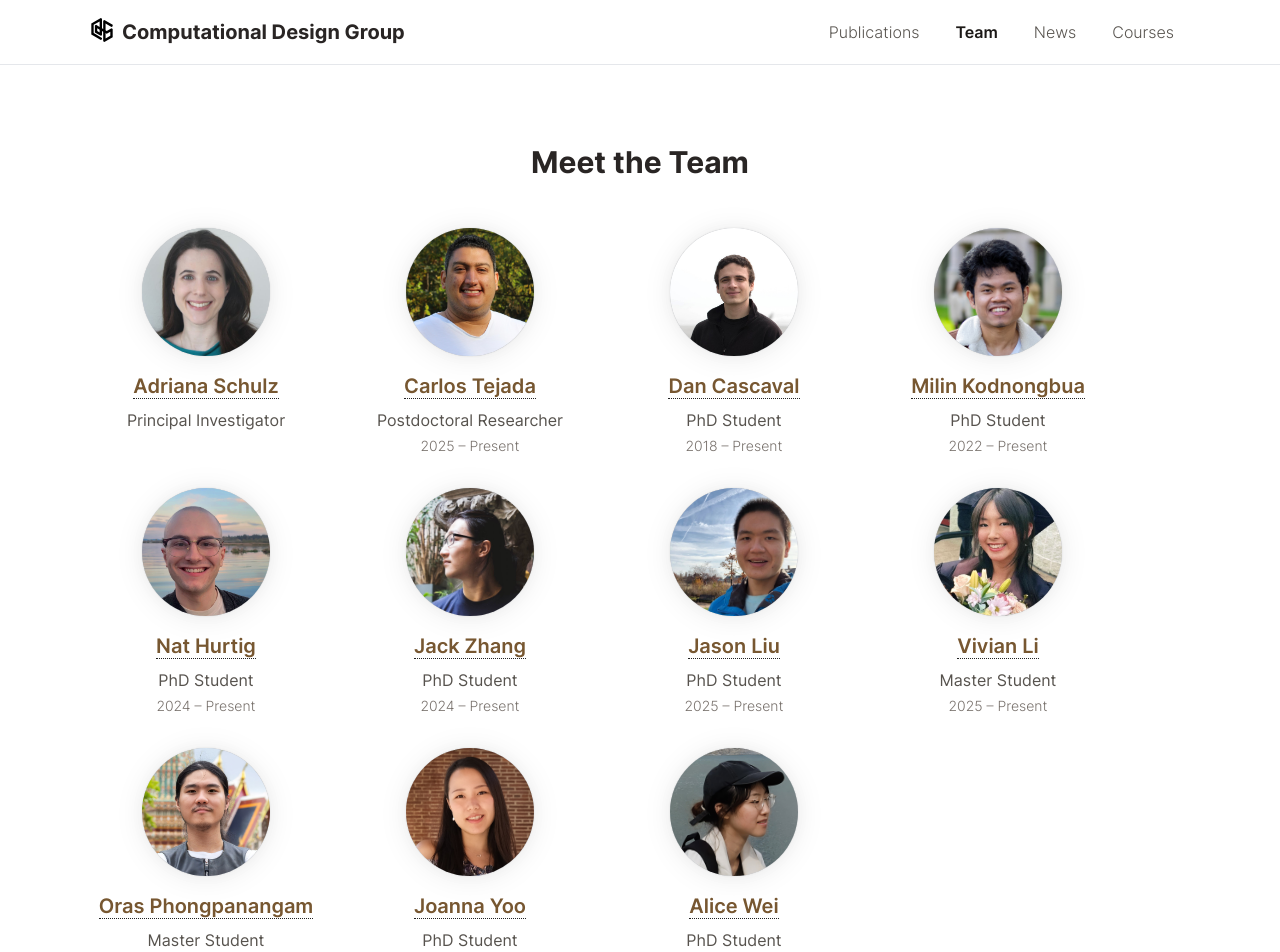
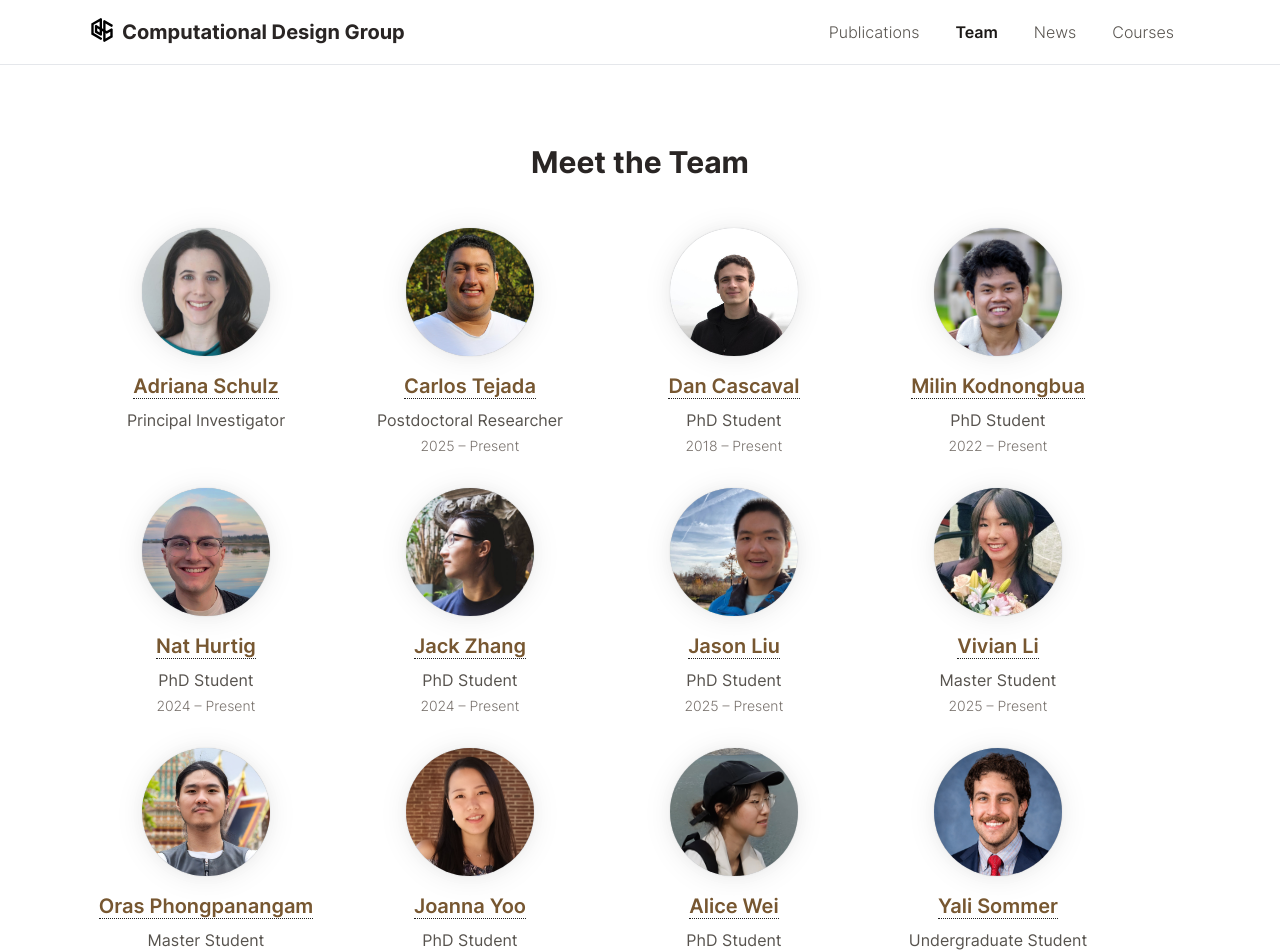
Before and after one commit to cdg-lab/cdg-website, a Next.js app: page /team in a window 1280 px wide. Shown: the top 952 px of the page. Built offline with nearby package versions, Linux system fonts and the light colour scheme.

Commit message:
feat: add Yali Sommer to team (#21)

```diff
--- a/src/data/people.ts
+++ b/src/data/people.ts
@@ -3,6 +3,7 @@ export type Position =
   | 'Postdoctoral Researcher'
   | 'PhD Student'
   | 'Master Student'
+  | 'Undergraduate Student'
   | 'Former PhD Student'
   | 'Former Visiting Student'
   | 'Former Postdoctoral Researcher';
@@ -178,6 +179,14 @@ export const people: Profile[] = [
     joined: 2025,
     website: 'https://oras-p.com/',
   },
+  {
+    firstNames: ['Yali'],
+    lastName: 'Sommer',
+    position: 'Undergraduate Student',
+    image: 'profile/yali.jpg',
+    joined: 2026,
+    website: 'https://yalisommer.com/',
+  },
 ];
 
 const POSITION_ORDER = {
@@ -185,6 +194,7 @@ const POSITION_ORDER = {
   'Postdoctoral Researcher': 1,
   'PhD Student': 2,
   'Master Student': 2,
+  'Undergraduate Student': 2,
   'Former PhD Student': 3,
   'Former Postdoctoral Researcher': 3,
   'Former Visiting Student': 3,
```
Also changed, not shown: public/images/profile/yali.jpg (added).
